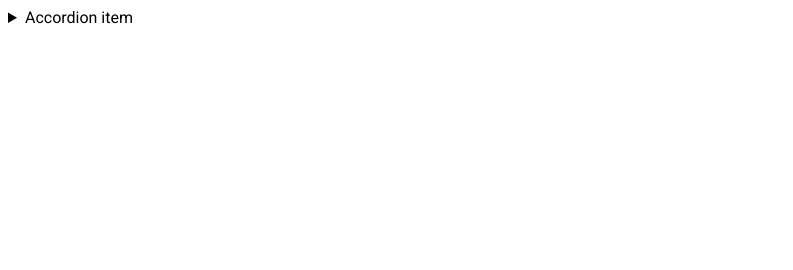
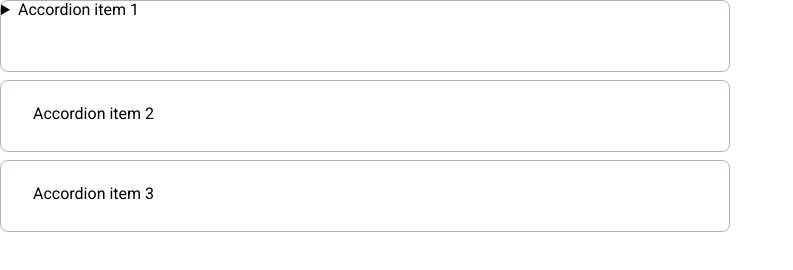
Before and after one commit to js-tasks-ru/htmlcss-20210916_p-bandaronak, a website: page 03-lection1/02-accordion/index.html in a window 1280 px wide. Shown: the whole page, without its empty margins (0-793 px from the left). Drawn offline with nearby package versions, Linux system fonts and the light colour scheme.

Commit message:
Component accordion

```diff
--- a/03-lection1/02-accordion/accordion.css
+++ b/03-lection1/02-accordion/accordion.css
@@ -1 +1,40 @@
-/* Стилизация аккордеона */
+.accordion {
+    font-family: 'Inter', sans-serif;
+}
+
+.accordion__item {
+    display: block;
+    width: 730px;
+    height: 72px;
+    box-sizing: border-box;
+    border-radius: 8px;
+    background: var(--white);
+    border: 1px solid var(--grey-3);
+    margin-bottom: 8px;
+}
+
+.accordion__item:last-child {
+    margin-bottom: 0;
+}
+
+.accordion__item[open]{
+    height: 100%;
+}
+
+.accordion__summary {
+    display: block;
+    position: relative;
+    top: 24px;
+    left: 32px;
+}
+
+.accordion__summary::marker {
+    display: none;
+}
+
+.accordion__content {
+    font-size: 16px;
+    line-height: 24px;
+    padding: 1em 50px 0 32px;
+    color: var(--grey-4);
+}
--- a/03-lection1/02-accordion/index.html
+++ b/03-lection1/02-accordion/index.html
@@ -1,18 +1,52 @@
 <!DOCTYPE html>
 <!-- Страница с аккордеоном -->
-<html lang="ru">
+<html lang='ru'>
 <head>
-        <link rel="stylesheet" href="../../assets/css/main.css">
-        <link rel="stylesheet" href="./accordion.css">
+  <link href='../../node_modules/normalize.css/normalize.css' rel='stylesheet'>
+  <link href='../../assets/css/main.css' rel='stylesheet'>
+  <link href='./accordion.css' rel='stylesheet'>
 </head>
 <body>
-        <details>
-            <summary>
-                Accordion item
+<div class='accordion'>
+  <details class='accordion__item'>
+    <summary class='accordion__item__summary'>
+      Accordion item 1
     </summary>
+    <div class='accordion__item__content'>
       <p>
-                Hidden content
+        Lorem, ipsum dolor sit amet consectetur adipisicing elit. Debitis nesciunt sunt quos natus, nisi officia
+        provident
+        nihil sapiente consequatur, voluptatibus veniam. Esse nesciunt laboriosam est aut omnis, nulla laborum
+        voluptate.
       </p>
+    </div>
   </details>
+  <details class='accordion__item'>
+    <summary class='accordion__summary'>
+      Accordion item 2
+    </summary>
+    <div class='accordion__content'>
+      <p>
+        Lorem, ipsum dolor sit amet consectetur adipisicing elit. Debitis nesciunt sunt quos natus, nisi officia
+        provident
+        nihil sapiente consequatur, voluptatibus veniam. Esse nesciunt laboriosam est aut omnis, nulla laborum
+        voluptate.
+      </p>
+    </div>
+  </details>
+  <details class='accordion__item'>
+    <summary class='accordion__summary'>
+      Accordion item 3
+    </summary>
+    <div class='accordion__content'>
+      <p>
+        Lorem, ipsum dolor sit amet consectetur adipisicing elit. Debitis nesciunt sunt quos natus, nisi officia
+        provident
+        nihil sapiente consequatur, voluptatibus veniam. Esse nesciunt laboriosam est aut omnis, nulla laborum
+        voluptate.
+      </p>
+    </div>
+  </details>
+</div>
 </body>
 </html>
--- a/assets/fonts/fonts.css
+++ b/assets/fonts/fonts.css
@@ -1 +1,2 @@
 @import url('https://fonts.googleapis.com/css2?family=Roboto:ital,wght@0,100;0,300;0,400;0,500;0,700;0,900;1,100;1,300;1,400;1,500;1,700;1,900&display=swap');
+@import url('https://fonts.googleapis.com/css2?family=Inter:wght@100;200;300;400;500;600;700;800;900&display=swap');
--- a/package.json
+++ b/package.json
@@ -27,6 +27,7 @@
   "dependencies": {
     "husky": "^6.0.0",
     "lint-staged": "^10.5.4",
+    "normalize.css": "^8.0.1",
     "prettier": "^2.2.1"
   }
 }
```
Lines whose indentation alone changed are shown as unchanged.
